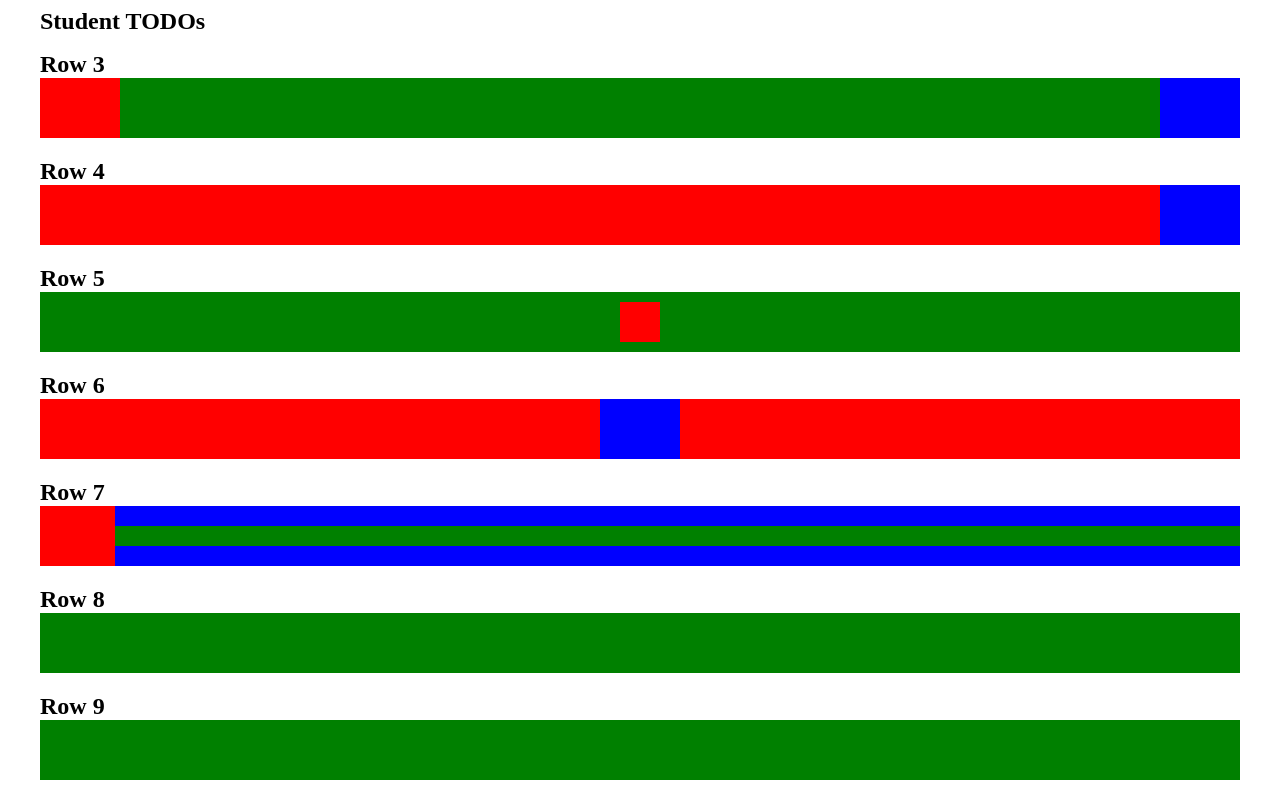
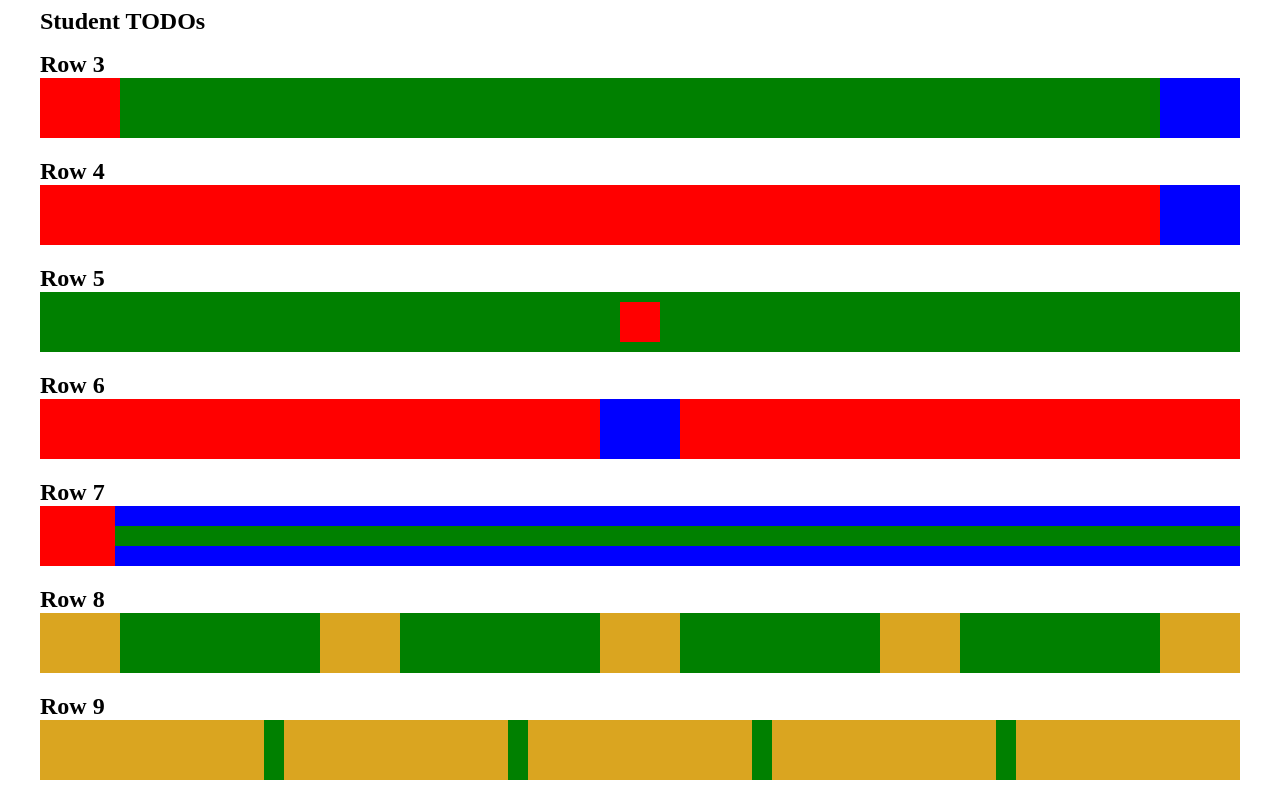
Before and after one commit to yltyadi/nfactorial-homework-0606-htmlcss, a plain HTML site: page index.html in a window 1280 px wide. Shown: the part 312-1112 px from the top of the page. Drawn offline with Linux system fonts and the light colour scheme.

Commit message:
final commit

```diff
--- a/index.css
+++ b/index.css
@@ -115,3 +115,26 @@ p {
     height: 20px;
     background-color: green;
 }
+
+.row8 {
+    display: flex;
+    flex: 1;
+    justify-content: space-between;
+}
+
+.row8-yellow {
+    width: 80px;
+    background-color: goldenrod;
+}
+
+.row9 {
+    display: flex;
+    flex: 1;
+    justify-content: space-evenly;
+    background-color: goldenrod;
+}
+
+.row9-green {
+    width: 20px;
+    background-color: green;
+}
--- a/index.html
+++ b/index.html
@@ -53,9 +53,22 @@
     </div>
     <p>Row 8</p>
     <div class="wrapper">
+      <div class="row8">
+        <div class="row8-yellow"></div>
+        <div class="row8-yellow"></div>
+        <div class="row8-yellow"></div>
+        <div class="row8-yellow"></div>
+        <div class="row8-yellow"></div>
+      </div>
     </div>
     <p>Row 9</p>
     <div class="wrapper">
+      <div class="row9">
+        <div class="row9-green"></div>
+        <div class="row9-green"></div>
+        <div class="row9-green"></div>
+        <div class="row9-green"></div>
+      </div>
     </div>
   </body>
 </html>
```
